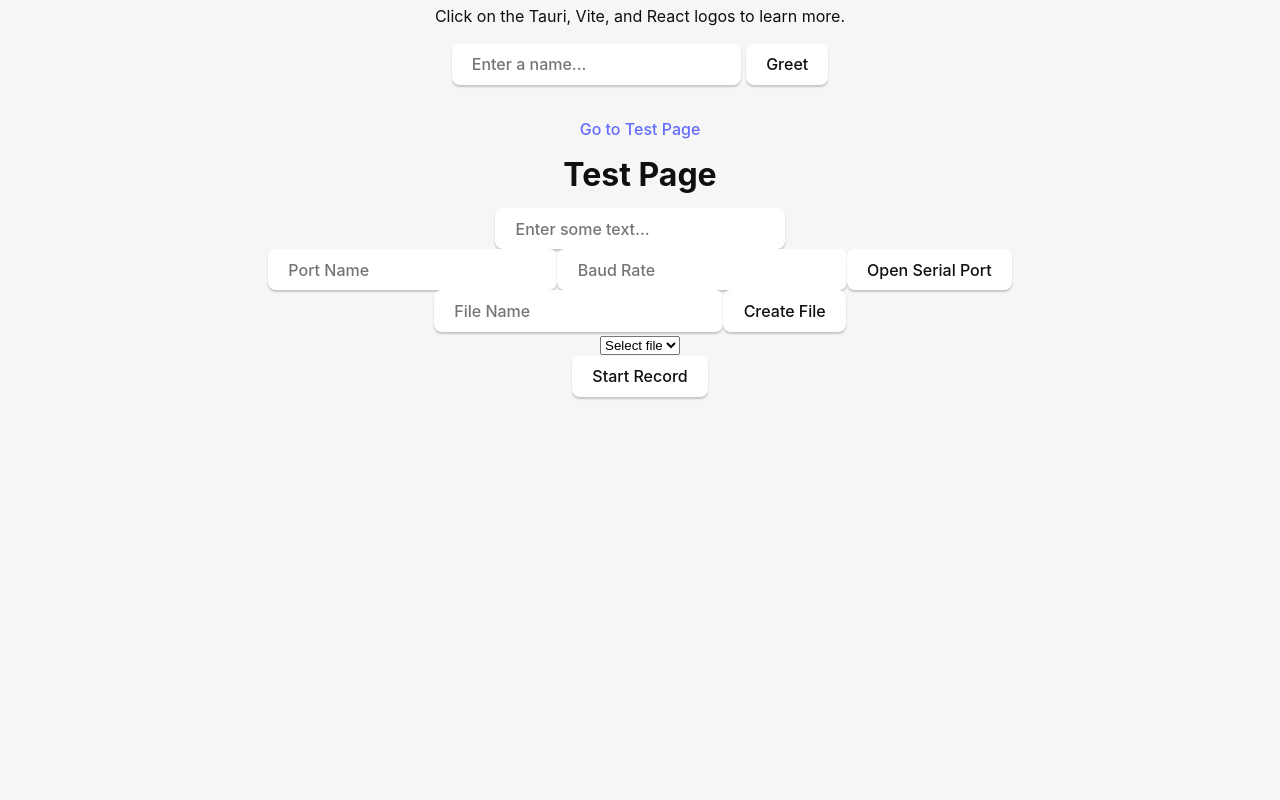
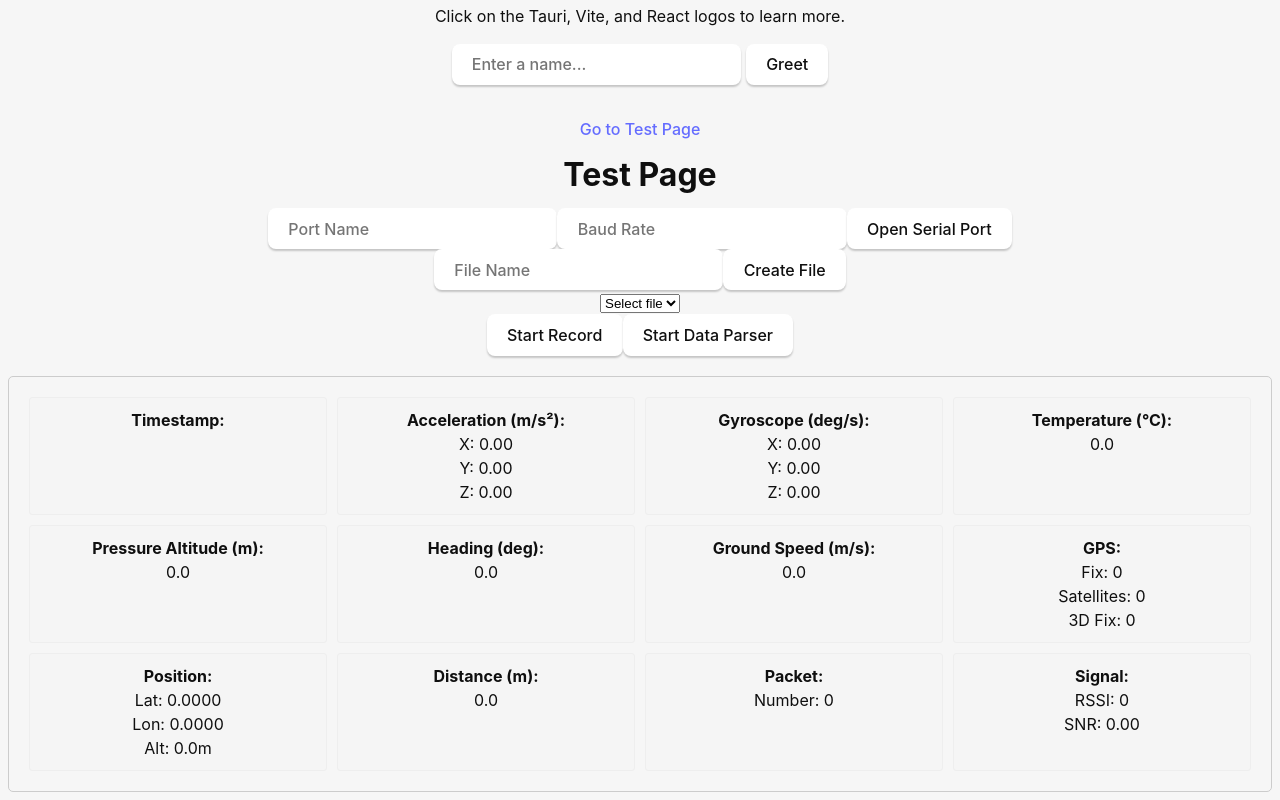
Before and after one commit to Lmx154/TDAS-GUI, a React (Vite) app: page /test in a window 1280 px wide. Shown: the part 317-1117 px from the top of the page. Before the commit the page ends 800 px from the top, so only its background shows below. Built offline with nearby package versions, Linux system fonts and the light colour scheme.

Commit message:
rust data parser working

```diff
--- a/src/pages/test.jsx
+++ b/src/pages/test.jsx
@@ -1,5 +1,6 @@
 import React, { useState, useEffect } from "react";
 import { invoke } from "@tauri-apps/api/core";
+import { listen } from "@tauri-apps/api/event";
 
 function TestPage() {
   const [portName, setPortName] = useState("");
@@ -8,6 +9,46 @@ function TestPage() {
   const [fileName, setFileName] = useState("");
   const [textFilePath, setTextFilePath] = useState("");
   const [fileList, setFileList] = useState([]);
+  const [telemetry, setTelemetry] = useState({
+    timestamp: "",
+    accel_x: 0,
+    accel_y: 0,
+    accel_z: 0,
+    gyro_x: 0,
+    gyro_y: 0,
+    gyro_z: 0,
+    temp: 0,
+    press_alt: 0,
+    heading: 0,
+    ground_speed: 0,
+    gps_fix: 0,
+    gps_num_sats: 0,
+    gps_3d_fix: 0,
+    latitude: 0,
+    longitude: 0,
+    altitude: 0,
+    distance: 0,
+    packet_number: 0,
+    rssi: 0,
+    snr: 0,
+  });
+
+  const telemetryBox = {
+    display: 'grid',
+    gridTemplateColumns: 'repeat(4, 1fr)',
+    gap: '10px',
+    padding: '20px',
+    border: '1px solid #ccc',
+    borderRadius: '5px',
+    marginTop: '20px',
+  };
+
+  const telemetryItem = {
+    padding: '10px',
+    border: '1px solid #eee',
+    borderRadius: '3px',
+    backgroundColor: '#f5f5f5',
+  };
 
   useEffect(() => {
     async function fetchFiles() {
@@ -19,6 +60,15 @@ function TestPage() {
       }
     }
     fetchFiles();
+
+    // Listen for telemetry updates
+    const unlisten = listen("telemetry-update", (event) => {
+      setTelemetry(event.payload);
+    });
+
+    return () => {
+      unlisten.then(f => f()); // Cleanup listener when component unmounts
+    };
   }, []);
 
   async function openSerialPort() {
@@ -41,23 +91,29 @@ function TestPage() {
 
   async function writeSerialToFile() {
     try {
-        const result = await invoke("start_recording", { filePath: textFilePath });
-        setConnectionMsg(result);
+      const result = await invoke("start_recording", { filePath: textFilePath });
+      setConnectionMsg(result);
     } catch (error) {
-        setConnectionMsg(`Error starting recording: ${error}`);
+      setConnectionMsg(`Error starting recording: ${error}`);
+    }
+  }
+
+  async function startDataParsing() {
+    try {
+      await invoke("start_data_parser");
+      setConnectionMsg("Data parser started");
+    } catch (error) {
+      setConnectionMsg(`Error starting data parser: ${error}`);
     }
   }
 
   return (
     <div>
       <h1>Test Page</h1>
-      <input type="text" placeholder="Enter some text..." />
-      <form
-        onSubmit={(e) => {
-          e.preventDefault();
-          openSerialPort();
-        }}
-      >
+      <form onSubmit={(e) => {
+        e.preventDefault();
+        openSerialPort();
+      }}>
         <input
           type="text"
           placeholder="Port Name"
@@ -72,6 +128,7 @@ function TestPage() {
         />
         <button type="submit">Open Serial Port</button>
       </form>
+
       <div>
         <input
           type="text"
@@ -81,6 +138,7 @@ function TestPage() {
         />
         <button onClick={createFile}>Create File</button>
       </div>
+
       <div>
         <select
           value={textFilePath}
@@ -94,8 +152,70 @@ function TestPage() {
           ))}
         </select>
       </div>
+
       <button onClick={writeSerialToFile}>Start Record</button>
+      <button onClick={startDataParsing}>Start Data Parser</button>
       <p>{connectionMsg}</p>
+
+      <div style={telemetryBox}>
+        <div style={telemetryItem}>
+          <strong>Timestamp:</strong>
+          <div>{telemetry.timestamp}</div>
+        </div>
+        <div style={telemetryItem}>
+          <strong>Acceleration (m/s²):</strong>
+          <div>X: {telemetry.accel_x.toFixed(2)}</div>
+          <div>Y: {telemetry.accel_y.toFixed(2)}</div>
+          <div>Z: {telemetry.accel_z.toFixed(2)}</div>
+        </div>
+        <div style={telemetryItem}>
+          <strong>Gyroscope (deg/s):</strong>
+          <div>X: {telemetry.gyro_x.toFixed(2)}</div>
+          <div>Y: {telemetry.gyro_y.toFixed(2)}</div>
+          <div>Z: {telemetry.gyro_z.toFixed(2)}</div>
+        </div>
+        <div style={telemetryItem}>
+          <strong>Temperature (°C):</strong>
+          <div>{telemetry.temp.toFixed(1)}</div>
+        </div>
+        <div style={telemetryItem}>
+          <strong>Pressure Altitude (m):</strong>
+          <div>{telemetry.press_alt.toFixed(1)}</div>
+        </div>
+        <div style={telemetryItem}>
+          <strong>Heading (deg):</strong>
+          <div>{telemetry.heading.toFixed(1)}</div>
+        </div>
+        <div style={telemetryItem}>
+          <strong>Ground Speed (m/s):</strong>
+          <div>{telemetry.ground_speed.toFixed(1)}</div>
+        </div>
+        <div style={telemetryItem}>
+          <strong>GPS:</strong>
+          <div>Fix: {telemetry.gps_fix}</div>
+          <div>Satellites: {telemetry.gps_num_sats}</div>
+          <div>3D Fix: {telemetry.gps_3d_fix}</div>
+        </div>
+        <div style={telemetryItem}>
+          <strong>Position:</strong>
+          <div>Lat: {telemetry.latitude.toFixed(4)}</div>
+          <div>Lon: {telemetry.longitude.toFixed(4)}</div>
+          <div>Alt: {telemetry.altitude.toFixed(1)}m</div>
+        </div>
+        <div style={telemetryItem}>
+          <strong>Distance (m):</strong>
+          <div>{telemetry.distance.toFixed(1)}</div>
+        </div>
+        <div style={telemetryItem}>
+          <strong>Packet:</strong>
+          <div>Number: {telemetry.packet_number}</div>
+        </div>
+        <div style={telemetryItem}>
+          <strong>Signal:</strong>
+          <div>RSSI: {telemetry.rssi}</div>
+          <div>SNR: {telemetry.snr.toFixed(2)}</div>
+        </div>
+      </div>
     </div>
   );
 }
```
Also changed, not shown: 2 other files (tests, documents, lock files or other folders).
